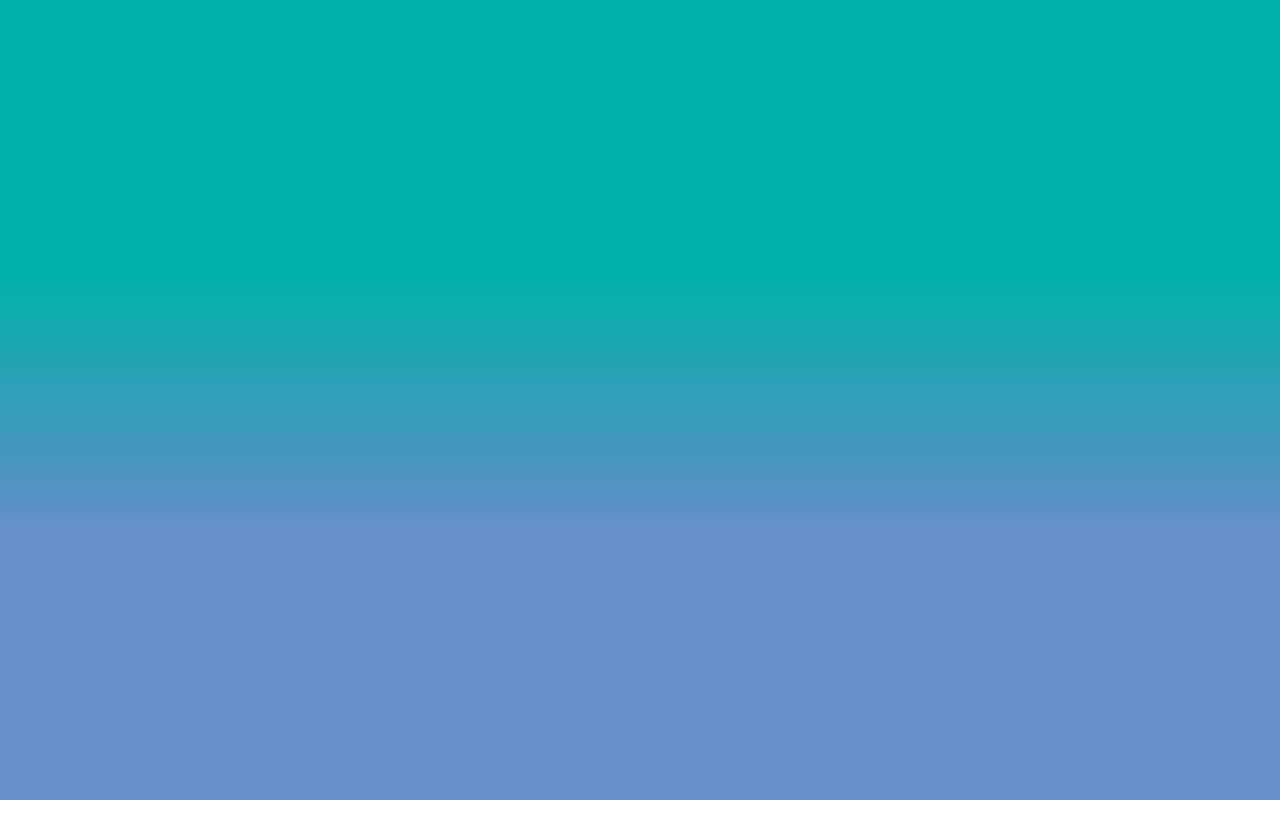
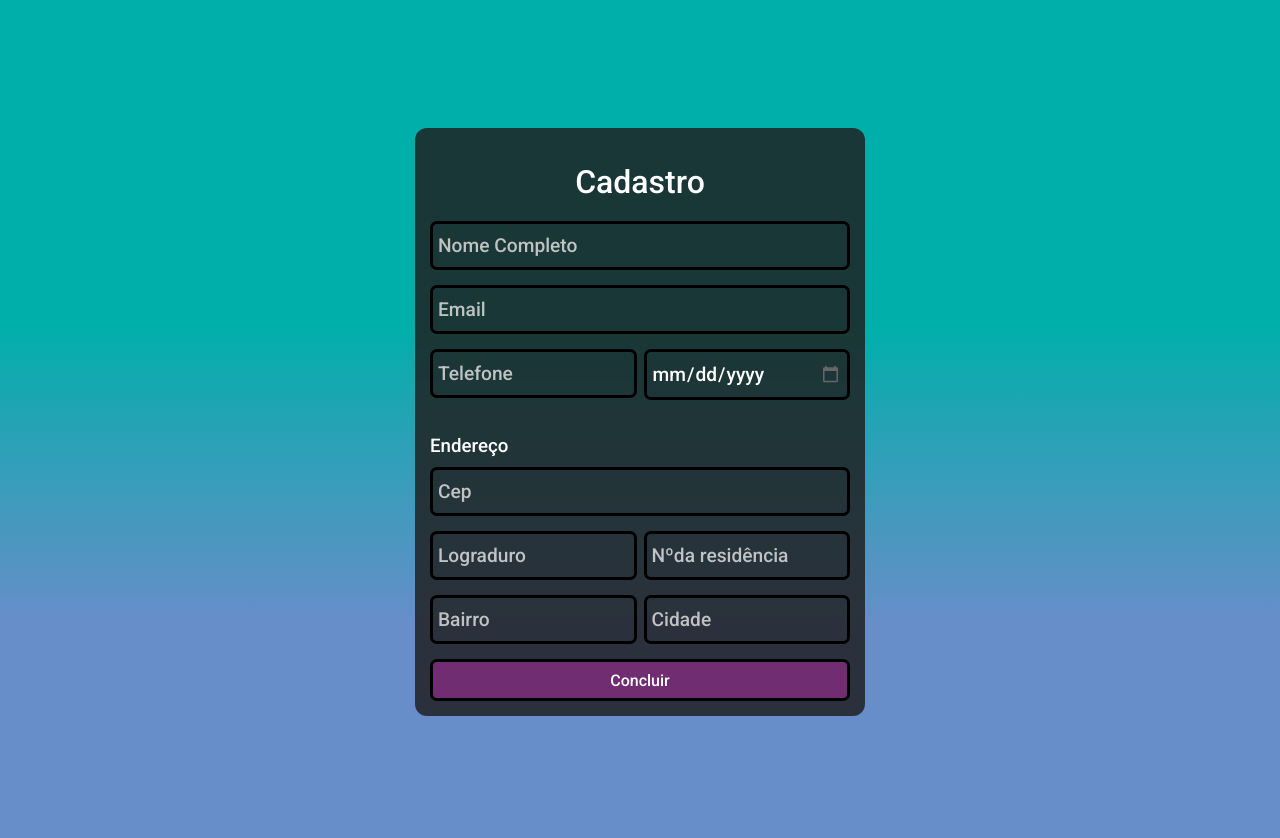
Before and after one commit to Caiouser2/Formul-rio-simples, a React (Create React App) app: page / in a window 1280 px wide. Before the commit this address had no page. Shown: the top 838 px of the page. Before the commit the page ends 800 px from the top, so only its background shows below. Built offline with nearby package versions, Linux system fonts and the light colour scheme.

Commit message:
put domain url in homepage json file

```diff
--- a/package.json
+++ b/package.json
@@ -1,6 +1,6 @@
 {
   "name": "simple-form",
-  "homepage": "simple-form/",
+  "homepage": "https://caiouser2.github.io/",
   "version": "0.1.0",
   "private": true,
   "dependencies": {
--- a/src/index.js
+++ b/src/index.js
@@ -11,7 +11,7 @@ root.render(
   <React.StrictMode>
     <BrowserRouter>
         <Routes>
-            <Route path="simple-form/" element={<App/>}/>
+            <Route path="/" element={<App/>}/>
             <Route path="/home" element={<ShowUserInfo/>}/>
         </Routes>
       </BrowserRouter>
```
